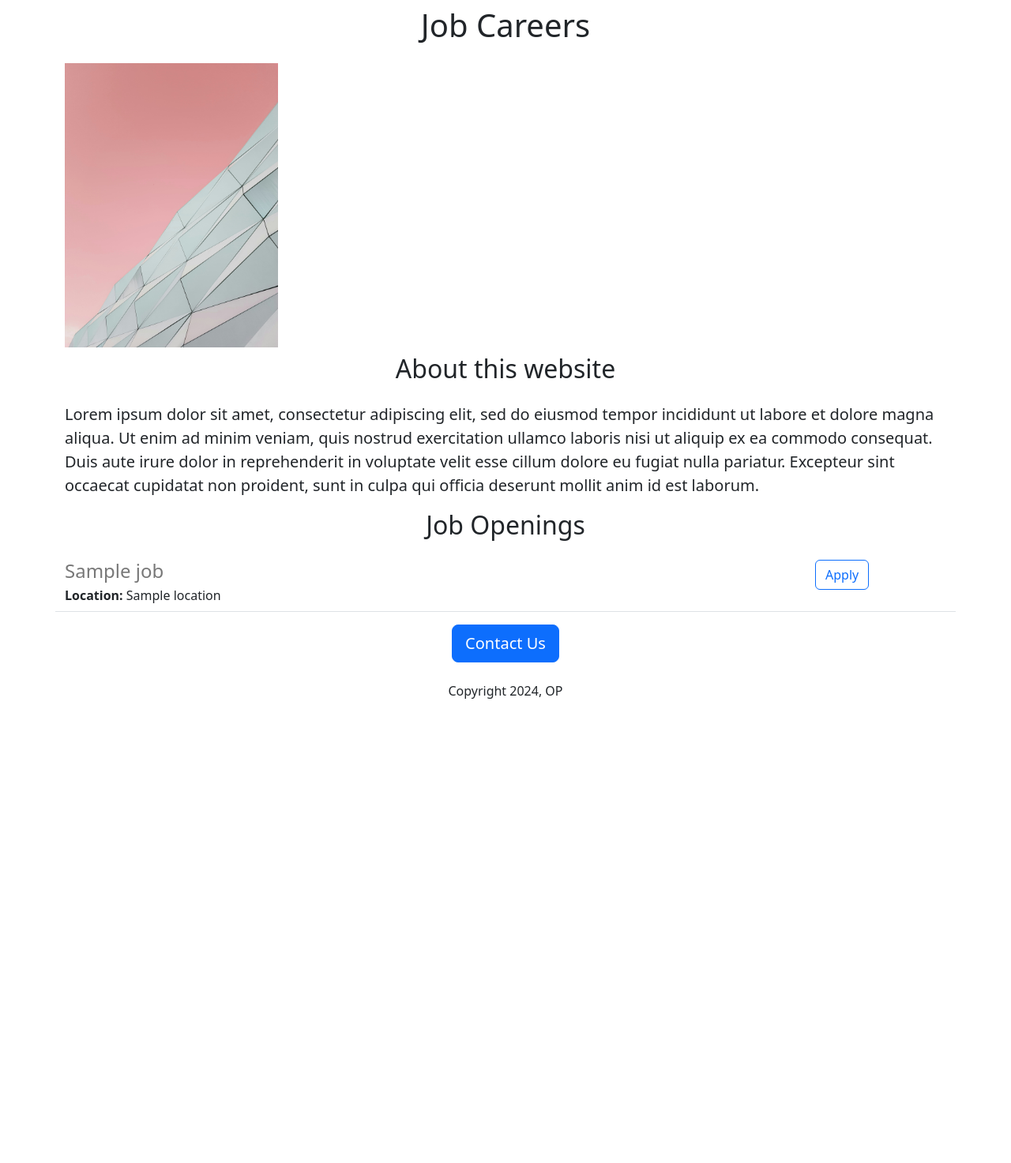
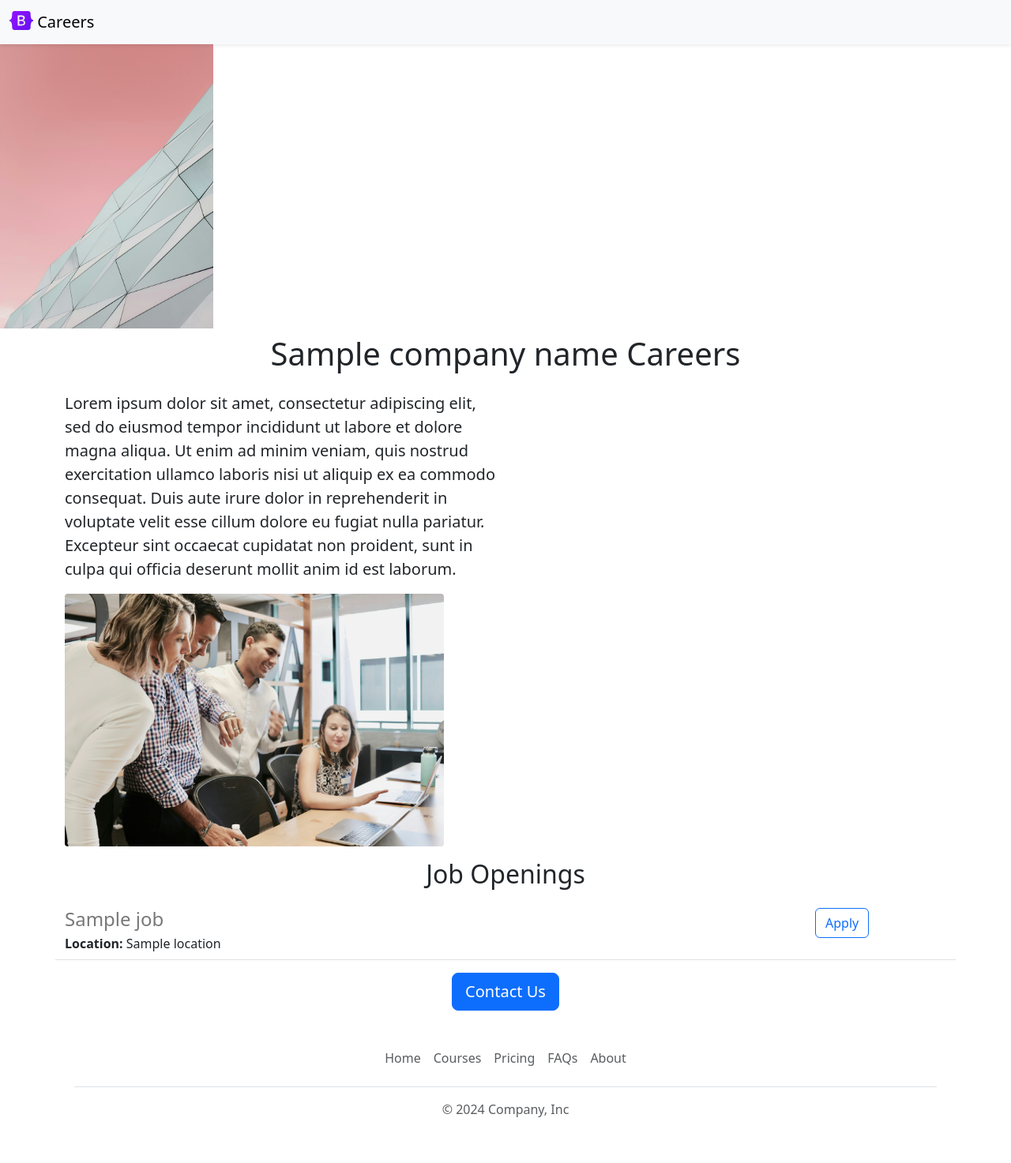
Before and after one commit to lazhenko/carrers-website-demo-v2, a Flask app: template templates/home.html in a window 1280 px wide. Shown: the whole page at 79% size. Before the commit the page ends 885 px from the top, so only its background shows below. Run offline with Flask 3, Linux system fonts and the light colour scheme; the template is opened without the code that fills it: most values are stand-ins (such as "Sample title", 1, 10 or a date in 2020).

Commit message:
functional and aesthetic improvements

```diff
--- /dev/null
+++ b/templates/footer.html
@@ -0,0 +1,12 @@
+<div class="container">
+  <footer class="py-3 my-4">
+    <ul class="nav justify-content-center border-bottom pb-3 mb-3">
+      <li class="nav-item"><a target="_blank" href="https://www.glassdoor.de" class="nav-link px-2 text-body-secondary">Home</a></li>
+      <li class="nav-item"><a target="_blank" href="https://www.coursera.org/" class="nav-link px-2 text-body-secondary">Courses</a></li>
+      <li class="nav-item"><a href="#" class="nav-link px-2 text-body-secondary">Pricing</a></li>
+      <li class="nav-item"><a href="#" class="nav-link px-2 text-body-secondary">FAQs</a></li>
+      <li class="nav-item"><a href="#" class="nav-link px-2 text-body-secondary">About</a></li>
+    </ul>
+    <p class="text-center text-body-secondary">&copy; 2024 Company, Inc</p>
+  </footer>
+</div>
--- a/templates/home.html
+++ b/templates/home.html
@@ -12,21 +12,31 @@
   </style>
 </head>
 <body>
+  {% include 'nav.html' %}
+  <img class="img-fluid" id="banner" src="static/banner.jpg" height="320px">
   <div class="container">
-    <h1 class="text-center mt-2 mb-4">Job Careers</h1>
-    <img class="img-fluid" id="banner" src="static/banner.jpg" height="320px">
-    <h2 class="text-center mt-2 mb-4">About this website</h2>
-    <p class="lead">Lorem ipsum dolor sit amet, consectetur adipiscing elit, sed do eiusmod tempor incididunt ut labore et dolore magna aliqua. Ut enim ad minim veniam, quis nostrud exercitation ullamco laboris nisi ut aliquip ex ea commodo consequat. Duis aute irure dolor in reprehenderit in voluptate velit esse cillum dolore eu fugiat nulla pariatur. Excepteur sint occaecat cupidatat non proident, sunt in culpa qui officia deserunt mollit anim id est laborum.</p>
+    <h1 class="text-center mt-2 mb-4">
+      {{company_name}} Careers
+    </h1>
+    <div class="row" style="margin-bottom:16px;">
+      <div class="col-6">
+    <p class="lead">Lorem ipsum dolor sit amet, consectetur adipiscing elit, sed do eiusmod tempor incididunt ut labore et dolore magna aliqua. Ut enim ad minim veniam, quis nostrud exercitation ullamco laboris nisi ut aliquip ex ea commodo consequat. Duis aute irure dolor in reprehenderit in voluptate velit esse cillum dolore eu fugiat nulla pariatur. Excepteur sint occaecat cupidatat non proident, sunt in culpa qui officia deserunt mollit anim id est laborum.
+    </p>
+      </div>
+      <div class="d-none d-md-block cold-md-6">
+        <img src="/static/people.jpg" style="height:320px; border-radius:4px;">
+      </div>
+    </div>
     <h2 class="text-center mt-2 mb-4">Job Openings</h2>
     <div>
       {% for job in jobs %}
         {% include 'jobitem.html' %}
       {% endfor %}
     <div class="text-center">
-      <button class="btn btn-primary btn-lg">Contact Us</button>
-      <p class="mt-4">Copyright 2024, OP</p>
+      <a href=" mailto:lazhenko.artem@gmail.com?subject=Question%20about%20Job%20Openings&body=My%20name%3A%20%3Cyour%20name%3E%0D%0A%0D%0AMy%20questions%3A%20%3Center%20questions%20here%3E " class="btn btn-primary btn-lg">Contact Us</a>
     </div>
   </div>
+  {% include 'footer.html'%}
 </body>
 
 
--- a/templates/jobitem.html
+++ b/templates/jobitem.html
@@ -11,7 +11,7 @@
     </div>
     {% endif %}
   </div>
-  <div class="col-2">
-    <button type="button" class="btn btn-outline-primary">Apply</button>
+  <div class="col-2 padding-right:16px">
+    <a href=" mailto:lazhenko.artem@gmail.com?subject=Application%20for%20{{job['title']}}&body=My%20name%20%3Cyour%20name%20here%3E%0D%0A%0D%0AMy%20resume%20link%3A%20%3Cresume%20link%3E%0D%0A%0D%0AMy%20LinkedIn%20link%3A%20%3CLinkedIn%20Link%3E%0D%0A " type="button" class="btn btn-outline-primary">Apply</a>
   </div>
 </div>
--- /dev/null
+++ b/templates/nav.html
@@ -0,0 +1,11 @@
+<nav class="navbar bg-body-tertiary shadow-sm fixed-top bg-white">
+  <div class="container-fluid">
+    <a class="navbar-brand" href="#">
+      <img src="/static/logo.svg" alt="Logo" width="30" height="24" class="d-inline-block align-text-top">
+      Careers
+    </a>
+  </div>
+</nav>
+<div style="height:56px;">
+
+</div>
```
Also changed, not shown: static/logo.svg (added), static/people.jpg (added), 1 other file.
